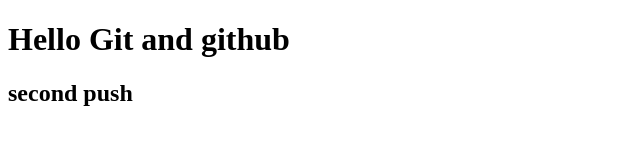
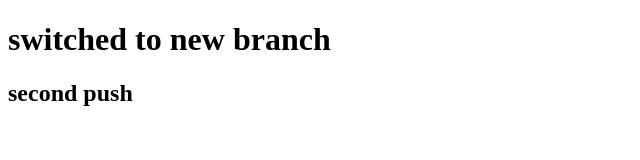
Before and after one commit to banerjeerohan887-afk/git-practice, a plain HTML site: page index.html in a window 1280 px wide. Shown: the whole page, without its empty margins (0-640 px from the left). Drawn offline with Linux system fonts and the light colour scheme.

Commit message:
added new branch and push from main to new

```diff
--- a/index.html
+++ b/index.html
@@ -4,7 +4,7 @@
     <title>Git Practice</title>
 </head>
 <body>
-    <h1>Hello Git and github</h1>
+    <h1>switched to new branch</h1>
     <h2>second push</h2>
 </body>
 </html>
```
